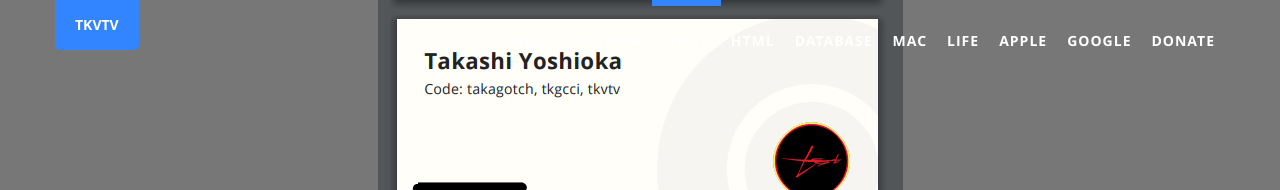
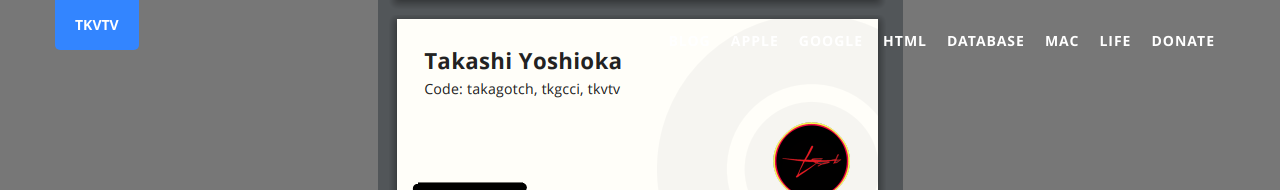
Before and after one commit to takagotch/o23829, a Jekyll site: the page built from blog/linux.html, in a window 1280 px wide. Shown: the top 190 px of the page. Built offline with Jekyll 4.4.1, drawn with Linux system fonts in a browser that asks for light colours; comment, search, counter and statistics services are not loaded.

Commit message:
Update blog.yml

```diff
--- a/_data/blog.yml
+++ b/_data/blog.yml
@@ -3,11 +3,12 @@
   href: /blog/
 
 # edit following lines to custom your blog page, make sure name is the same as href but capitalized first letter(except HTML)
-- name: Python
-  href: /python/
+- name: Apple
+  href: /apple/
 
-- name: Linux
-  href: /linux/
+- name: Google
+  href: /google/
+
 
 - name: HTML
   href: /html/
@@ -21,11 +22,7 @@
 - name: Life
   href: /life/
 
-- name: Apple
-  href: /apple/
 
-- name: Google
-  href: /google/
 
 # Don't display donation page: change donation to off at file '_config.yml'
 - name: Donate
```
